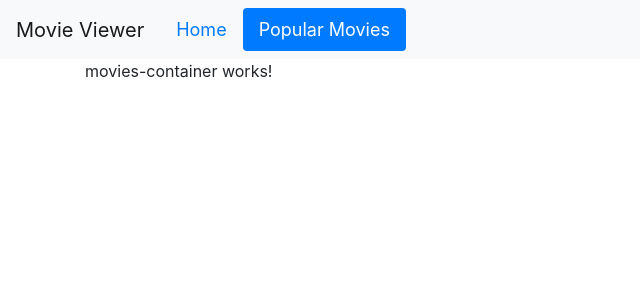
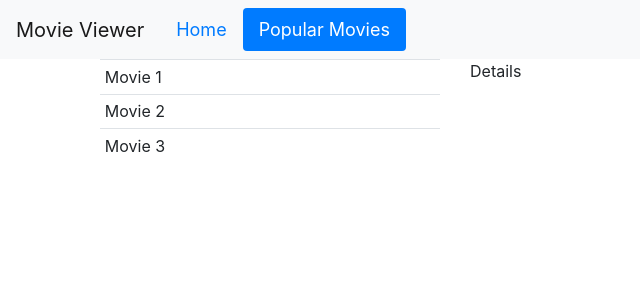
Before and after one commit to koninos/movie-viewer, an Angular app: page /movies in a window 1280 px wide. Shown: the top 300 px of the page, without its empty margins (0-640 px from the left). Built offline with nearby package versions, Linux system fonts and the light colour scheme.

Commit message:
Lazy load Movies module

```diff
--- a/src/app/app-routing.module.ts
+++ b/src/app/app-routing.module.ts
@@ -2,11 +2,10 @@ import { NgModule } from '@angular/core';
 import { Routes, RouterModule } from '@angular/router';
 import { PageNotFoundComponent } from './page-not-found/page-not-found.component';
 import { HomeComponent } from './home/home.component';
-import { MoviesContainerComponent } from './movies-container/movies-container.component';
 
 const routes: Routes = [
   { path: '', component: HomeComponent },
-  { path: 'movies', component: MoviesContainerComponent },
+  { path: 'movies', loadChildren: () => import('./movies/movies.module').then(m => m.MoviesModule) },
   { path: '**', component: PageNotFoundComponent }
 ];
 
--- a/src/app/app.module.ts
+++ b/src/app/app.module.ts
@@ -7,14 +7,12 @@ import { AppRoutingModule } from './app-routing.module';
 import { AppComponent } from './app.component';
 import { PageNotFoundComponent } from './page-not-found/page-not-found.component';
 import { HomeComponent } from './home/home.component';
-import { MoviesContainerComponent } from './movies-container/movies-container.component';
 
 @NgModule({
   declarations: [
     AppComponent,
     PageNotFoundComponent,
     HomeComponent,
-    MoviesContainerComponent
   ],
   imports: [
     BrowserModule,
--- a/src/app/movies-container/movies-container.component.html
+++ /dev/null
@@ -1 +0,0 @@
-<p>movies-container works!</p>
--- /dev/null
+++ b/src/app/movies/movies-container/movies-container.component.html
@@ -0,0 +1,22 @@
+<div class="container">
+    <div class="row">
+        <div class="col-4">
+            <table class="table table-sm table-hover">
+                <tbody>
+                    <tr>
+                        <td>Movie 1</td>
+                    </tr>
+                    <tr>
+                        <td>Movie 2</td>
+                    </tr>
+                    <tr>
+                        <td>Movie 3</td>
+                    </tr>
+                </tbody>
+            </table>
+        </div>
+        <div class="col-8">
+            Details
+        </div>
+    </div>
+</div>
--- /dev/null
+++ b/src/app/movies/movies-container/movies-container.component.scss
@@ -0,0 +1,3 @@
+tr {
+    cursor: pointer;
+}
```
Also changed, not shown: src/app/movies/movies-routing.module.ts (added, +14 -0 lines), src/app/movies/movies.module.ts (added, +16 -0 lines), src/app/movies-container/movies-container.component.scss (deleted), src/app/movies/movies-container/movies-container.component.ts (renamed from src/app/movies-container/movies-container.component.ts), 1 other file (tests, documents, lock files or other folders).
